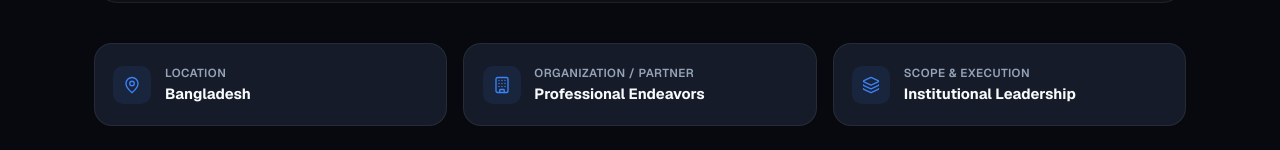
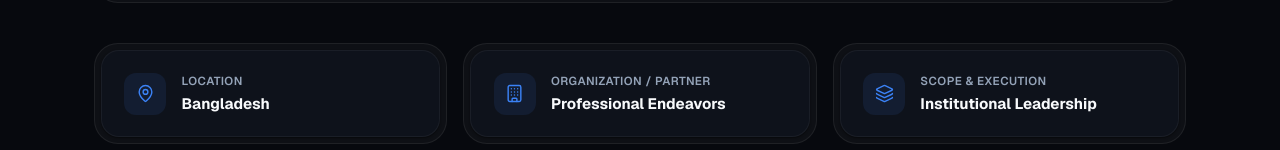
Before and after one commit to shuvogb/shuvo-portfolio-frontend, a Next.js app: page /achievements/1 in a window 1280 px wide. Shown: the part 802-952 px from the top of the page. Built offline with nearby package versions, Linux system fonts and the light colour scheme; no server answers.

Commit message:
feat: implement achievement detail page and add contact section component

```diff
--- a/app/achievements/[id]/page.tsx
+++ b/app/achievements/[id]/page.tsx
@@ -183,9 +183,33 @@ export default function AchievementDetailPage({ params }: PageProps) {
 
         {isLoading ? (
           <div style={{ display: 'flex', flexDirection: 'column', gap: '2rem' }}>
-            <div className="skeleton" style={{ height: '380px', borderRadius: 'var(--radius-outer)' }} />
-            <div className="skeleton" style={{ height: '40px', width: '60%' }} />
-            <div className="skeleton" style={{ height: '120px' }} />
+            <div className="skeleton-pill" style={{ height: '28px', width: '130px' }} />
+            <div style={{ display: 'flex', flexDirection: 'column', gap: '0.5rem' }}>
+              <div className="skeleton" style={{ height: '36px', width: '65%', borderRadius: '8px' }} />
+              <div className="skeleton" style={{ height: '20px', width: '40%', borderRadius: '6px' }} />
+            </div>
+
+            {/* Carousel Skeleton */}
+            <div className="bezel-card">
+              <div className="bezel-core" style={{ padding: '0.85rem' }}>
+                <div className="skeleton" style={{ height: 'clamp(320px, 50vw, 480px)', width: '100%', borderRadius: 'var(--radius-inner)' }} />
+              </div>
+            </div>
+
+            {/* Metadata 3-Cards Skeleton */}
+            <div style={{ display: 'grid', gridTemplateColumns: 'repeat(auto-fit, minmax(240px, 1fr))', gap: '1rem' }}>
+              {Array.from({ length: 3 }).map((_, i) => (
+                <div key={i} className="bezel-card">
+                  <div className="bezel-core" style={{ padding: '1.25rem 1.4rem', display: 'flex', alignItems: 'center', gap: '0.95rem', backgroundColor: 'var(--bg-surface)' }}>
+                    <div className="skeleton" style={{ width: '42px', height: '42px', borderRadius: '12px', flexShrink: 0 }} />
+                    <div style={{ display: 'flex', flexDirection: 'column', gap: '0.35rem', flex: 1 }}>
+                      <div className="skeleton" style={{ height: '11px', width: '70px', borderRadius: '3px' }} />
+                      <div className="skeleton" style={{ height: '16px', width: '140px', borderRadius: '4px' }} />
+                    </div>
+                  </div>
+                </div>
+              ))}
+            </div>
           </div>
         ) : (
           <div style={{ display: 'flex', flexDirection: 'column', gap: '2.5rem' }}>
@@ -363,7 +387,7 @@ export default function AchievementDetailPage({ params }: PageProps) {
               </div>
             </div>
 
-            {/* Metadata Badges Grid */}
+            {/* Metadata Badges Grid with White Background & Card Padding */}
             <div
               style={{
                 display: 'grid',
@@ -371,22 +395,22 @@ export default function AchievementDetailPage({ params }: PageProps) {
                 gap: '1rem',
               }}
             >
+              <div className="bezel-card">
                 <div
+                  className="bezel-core"
                   style={{
-                  padding: '1.15rem',
-                  borderRadius: 'var(--radius-inner)',
-                  backgroundColor: 'var(--bg-elevated)',
-                  border: '1px solid var(--border)',
+                    padding: '1.25rem 1.4rem',
+                    backgroundColor: 'var(--bg-surface)',
                     display: 'flex',
                     alignItems: 'center',
-                  gap: '0.85rem',
+                    gap: '0.95rem',
                   }}
                 >
                   <div
                     style={{
-                    width: '38px',
-                    height: '38px',
-                    borderRadius: '10px',
+                      width: '42px',
+                      height: '42px',
+                      borderRadius: '12px',
                       backgroundColor: 'var(--accent-subtle)',
                       color: 'var(--accent)',
                       display: 'flex',
@@ -395,30 +419,31 @@ export default function AchievementDetailPage({ params }: PageProps) {
                       flexShrink: 0,
                     }}
                   >
-                  <MapPin size={18} strokeWidth={1.8} />
+                    <MapPin size={19} strokeWidth={1.8} />
                   </div>
                   <div>
                     <div style={{ fontSize: '0.725rem', color: 'var(--fg-muted)', textTransform: 'uppercase', letterSpacing: '0.04em', fontWeight: 600 }}>Location</div>
-                  <div style={{ fontSize: '0.925rem', fontWeight: 700, color: 'var(--fg)' }}>{details.location}</div>
+                    <div style={{ fontSize: '0.95rem', fontWeight: 700, color: 'var(--fg)' }}>{details.location}</div>
+                  </div>
                 </div>
               </div>
 
+              <div className="bezel-card">
                 <div
+                  className="bezel-core"
                   style={{
-                  padding: '1.15rem',
-                  borderRadius: 'var(--radius-inner)',
-                  backgroundColor: 'var(--bg-elevated)',
-                  border: '1px solid var(--border)',
+                    padding: '1.25rem 1.4rem',
+                    backgroundColor: 'var(--bg-surface)',
                     display: 'flex',
                     alignItems: 'center',
-                  gap: '0.85rem',
+                    gap: '0.95rem',
                   }}
                 >
                   <div
                     style={{
-                    width: '38px',
-                    height: '38px',
-                    borderRadius: '10px',
+                      width: '42px',
+                      height: '42px',
+                      borderRadius: '12px',
                       backgroundColor: 'var(--accent-subtle)',
                       color: 'var(--accent)',
                       display: 'flex',
@@ -427,30 +452,31 @@ export default function AchievementDetailPage({ params }: PageProps) {
                       flexShrink: 0,
                     }}
                   >
-                  <Building size={18} strokeWidth={1.8} />
+                    <Building size={19} strokeWidth={1.8} />
                   </div>
                   <div>
                     <div style={{ fontSize: '0.725rem', color: 'var(--fg-muted)', textTransform: 'uppercase', letterSpacing: '0.04em', fontWeight: 600 }}>Organization / Partner</div>
-                  <div style={{ fontSize: '0.925rem', fontWeight: 700, color: 'var(--fg)' }}>{details.organization}</div>
+                    <div style={{ fontSize: '0.95rem', fontWeight: 700, color: 'var(--fg)' }}>{details.organization}</div>
+                  </div>
                 </div>
               </div>
 
+              <div className="bezel-card">
                 <div
+                  className="bezel-core"
                   style={{
-                  padding: '1.15rem',
-                  borderRadius: 'var(--radius-inner)',
-                  backgroundColor: 'var(--bg-elevated)',
-                  border: '1px solid var(--border)',
+                    padding: '1.25rem 1.4rem',
+                    backgroundColor: 'var(--bg-surface)',
                     display: 'flex',
                     alignItems: 'center',
-                  gap: '0.85rem',
+                    gap: '0.95rem',
                   }}
                 >
                   <div
                     style={{
-                    width: '38px',
-                    height: '38px',
-                    borderRadius: '10px',
+                      width: '42px',
+                      height: '42px',
+                      borderRadius: '12px',
                       backgroundColor: 'var(--accent-subtle)',
                       color: 'var(--accent)',
                       display: 'flex',
@@ -459,11 +485,12 @@ export default function AchievementDetailPage({ params }: PageProps) {
                       flexShrink: 0,
                     }}
                   >
-                  <Layers size={18} strokeWidth={1.8} />
+                    <Layers size={19} strokeWidth={1.8} />
                   </div>
                   <div>
                     <div style={{ fontSize: '0.725rem', color: 'var(--fg-muted)', textTransform: 'uppercase', letterSpacing: '0.04em', fontWeight: 600 }}>Scope & Execution</div>
-                  <div style={{ fontSize: '0.925rem', fontWeight: 700, color: 'var(--fg)' }}>{details.scope}</div>
+                    <div style={{ fontSize: '0.95rem', fontWeight: 700, color: 'var(--fg)' }}>{details.scope}</div>
+                  </div>
                 </div>
               </div>
             </div>
```
Also changed, not shown: components/sections/ContactSection.tsx (+68 -4 lines). Lines whose indentation alone changed are shown as unchanged.
